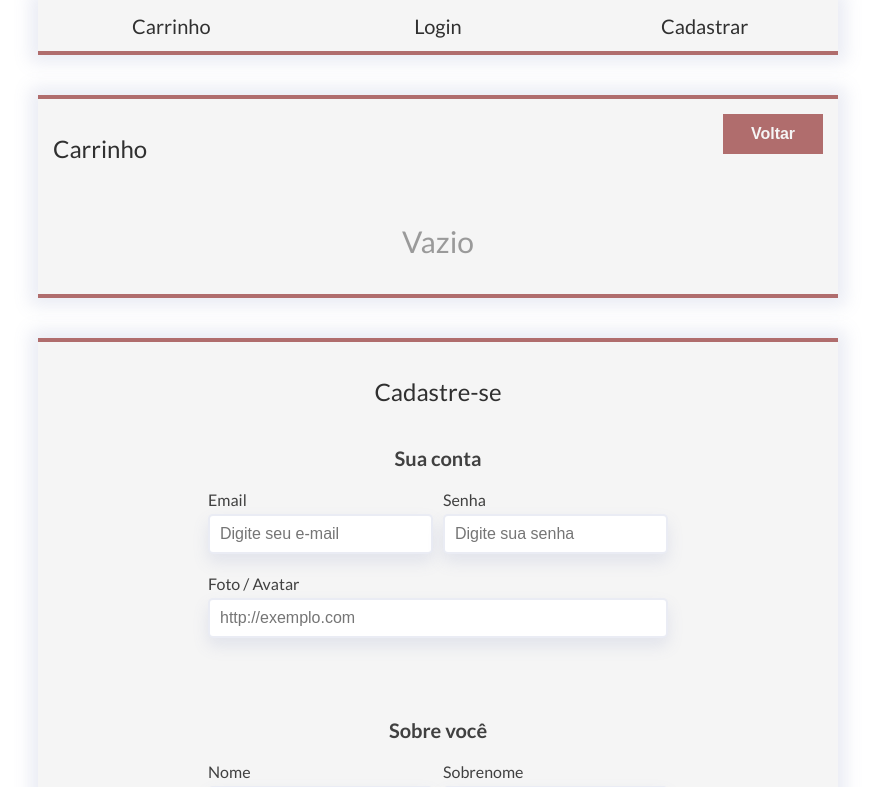
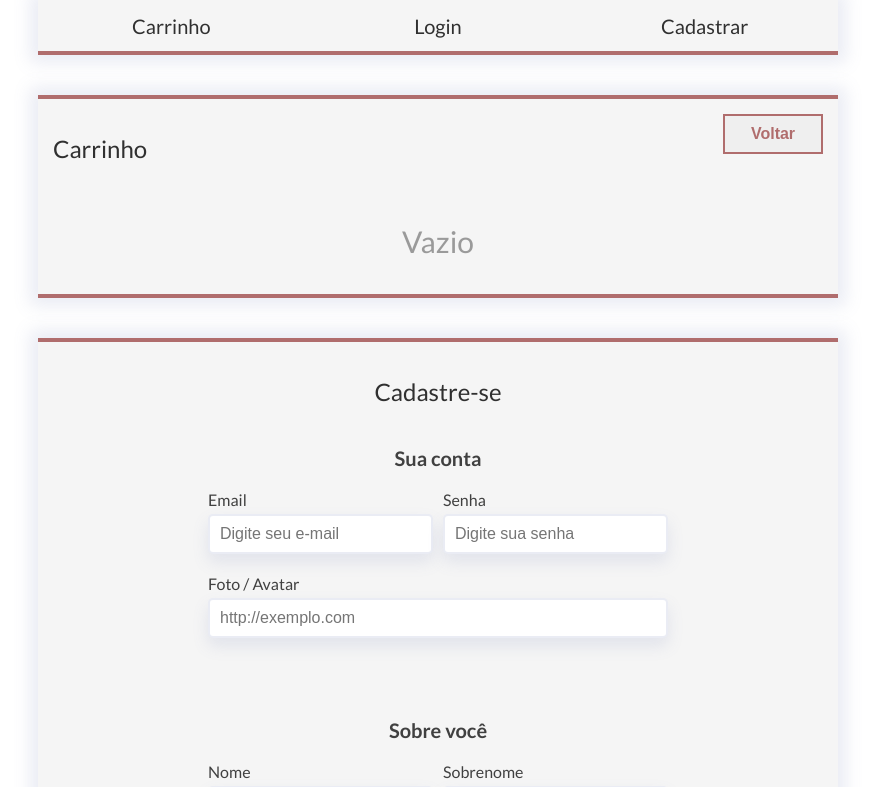
Before and after one commit to Nadno/e-commerce-front-end, a Next.js app: page /cart in a window 1280 px wide. Shown: the top 787 px of the page, without its empty margins (202-1077 px from the left). Built offline with nearby package versions, Linux system fonts and the light colour scheme.

Commit message:
style, Secondary button now has border, not background

```diff
--- a/src/components/Button/index.tsx
+++ b/src/components/Button/index.tsx
@@ -25,7 +25,8 @@ const Primary = styled(StyledButton)`
 `;
 
 const Secondary = styled(StyledButton)`
-  background-color: ${({ theme }) => theme.colors.secondary};
+  color: ${({ theme }) => theme.colors.secondary};
+  border: 2px solid ${({ theme }) => theme.colors.secondary};
 `;
 
 const Link: React.FC<LinkProps> = ({ children, href, ...props }) => {
```
